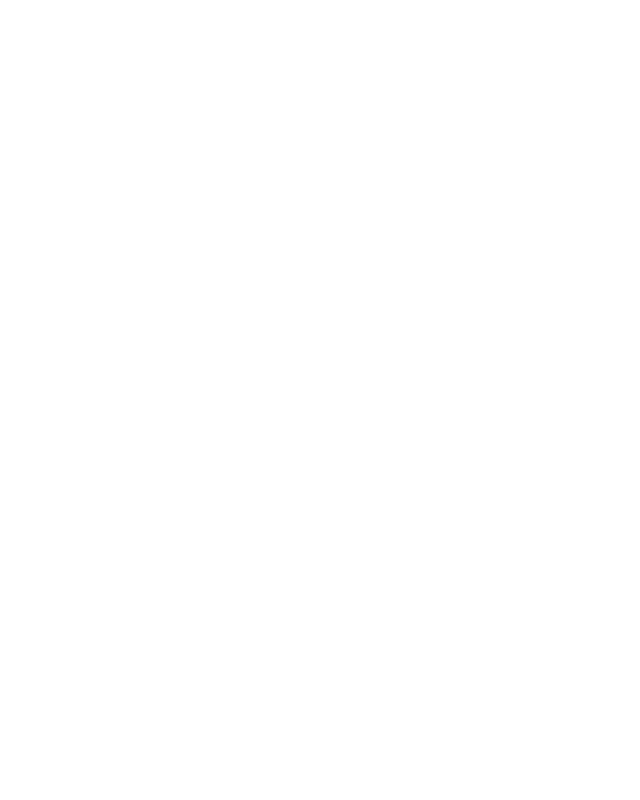
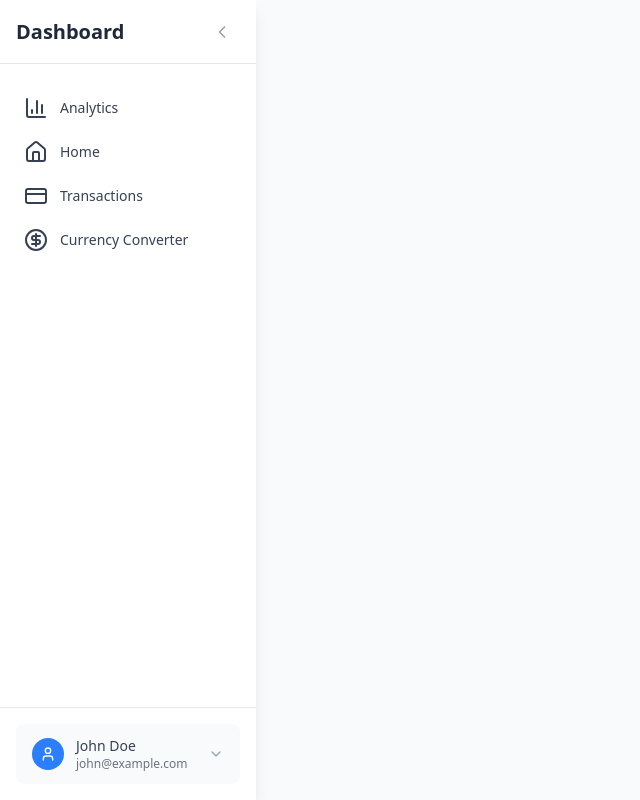
Before and after one commit to MiguelRomero01/my-money-app, a React (Vite) app: page /home in a window 1280 px wide. Before the commit this address had no page. Shown: the whole page, without its empty margins (0-640 px from the left). Built offline with nearby package versions, Linux system fonts and the light colour scheme.

Commit message:
navbar implementation

```diff
--- a/src/App.tsx
+++ b/src/App.tsx
@@ -1,7 +1,7 @@
 import { BrowserRouter as Router, Routes, Route } from 'react-router-dom';
-import RegisterForm from '@features/auth/registerForm';
 import AuthPage from '@pages/authPage';
 import { AuthProvider } from '@helpers/contexts/AuthContext';
+import HomePage from '@pages/home';
 
 function App() {
   return (
@@ -9,7 +9,7 @@
       <Router>
         <Routes>
           <Route path="/" element={<AuthPage />} />
-          <Route path="/register" element={<RegisterForm />} />
+          <Route path="/home" element={<HomePage />} />
         </Routes>
       </Router>
     </AuthProvider>
--- a/src/components/navbar.tsx
+++ b/src/components/navbar.tsx
@@ -0,0 +1,191 @@
+import React, { useState, useRef, useEffect } from 'react';
+import { ChevronDown, User, Menu, X, ChevronLeft, ChevronRight, SunMoon } from 'lucide-react';
+
+// Import navigationItems and menuItems where are icons and types
+import { navigationItems, menuItems } from '@helpers/types/navbar/navbarTypes';
+
+const AsideDropdownMenu: React.FC = () => {
+  const [isOpen, setIsOpen] = useState(false);
+  const [isMobileMenuOpen, setIsMobileMenuOpen] = useState(false);
+  const [isCollapsed, setIsCollapsed] = useState(false);
+  const dropdownRef = useRef<HTMLDivElement>(null);
+
+  // Close dropdown when clicking outside
+  useEffect(() => {
+    const handleClickOutside = (event: MouseEvent) => {
+      if (dropdownRef.current && !dropdownRef.current.contains(event.target as Node)) {
+        setIsOpen(false);
+      }
+    };
+
+    document.addEventListener('mousedown', handleClickOutside);
+    return () => document.removeEventListener('mousedown', handleClickOutside);
+  }, []);
+
+  // Close dropdown when collapsing sidebar
+  useEffect(() => {
+    if (isCollapsed) {
+      setIsOpen(false);
+    }
+  }, [isCollapsed]);
+
+  return (
+    <div className="flex min-h-screen bg-gray-50">
+      {/* Aside Navigation */}
+      <aside
+        className={`fixed inset-y-0 left-0 z-50 transform bg-white shadow-lg transition-all duration-300 ease-in-out lg:static lg:inset-0 lg:translate-x-0 ${
+          isMobileMenuOpen ? 'translate-x-0' : '-translate-x-full'
+        } ${isCollapsed ? 'lg:w-16' : 'lg:w-64'} w-64`}
+      >
+        {/* Header */}
+        <div className="flex h-16 items-center justify-between border-b border-gray-200 px-4">
+          {!isCollapsed && (
+            <h1 className="hidden text-xl font-bold text-gray-800 lg:block">Dashboard</h1>
+          )}
+          <h1 className="text-xl font-bold text-gray-800 lg:hidden">Dashboard</h1>
+
+          {/* Desktop collapse button */}
+          <button
+            onClick={() => setIsCollapsed(!isCollapsed)}
+            className="hidden rounded-md p-2 text-gray-400 hover:bg-gray-100 hover:text-gray-600 lg:flex"
+            title={isCollapsed ? 'Open Menu' : 'Close Menu'}
+          >
+            {isCollapsed ? <ChevronRight size={20} /> : <ChevronLeft size={20} />}
+          </button>
+
+          {/* Mobile close button */}
+          <button
+            onClick={() => setIsMobileMenuOpen(false)}
+            className="rounded-md p-2 text-gray-400 hover:bg-gray-100 hover:text-gray-600 lg:hidden"
+          >
+            <X size={20} />
+          </button>
+        </div>
+
+        {/* Navigation */}
+        <nav className="mt-6 px-3">
+          <ul className="space-y-1">
+            {navigationItems.map((item, index) => (
+              <li key={index}>
+                <a
+                  href={`#${item.label.toLowerCase()}`}
+                  className="group flex items-center rounded-md px-3 py-2 text-sm font-medium text-gray-700 transition-colors duration-150 hover:bg-gray-100 hover:text-gray-900"
+                  title={isCollapsed ? item.label : ''}
+                >
+                  <span className="mr-3 flex-shrink-0 text-lg">{item.icon}</span>
+                  <span className={`transition-all duration-300 ${isCollapsed ? 'lg:hidden' : ''}`}>
+                    {item.label}
+                  </span>
+                  {isCollapsed && (
+                    <span className="invisible absolute left-full z-50 ml-2 hidden rounded bg-gray-800 px-2 py-1 text-xs whitespace-nowrap text-white opacity-0 transition-all duration-200 group-hover:visible group-hover:opacity-100 lg:block">
+                      {item.label}
+                    </span>
+                  )}
+                </a>
+              </li>
+            ))}
+          </ul>
+        </nav>
+
+        {/* User Profile Dropdown */}
+        <div className="absolute right-0 bottom-0 left-0 border-t border-gray-200 p-4">
+          <div className="relative" ref={dropdownRef}>
+            <button
+              onClick={() => !isCollapsed && setIsOpen(!isOpen)}
+              className={`group flex w-full items-center rounded-lg bg-gray-50 px-4 py-3 text-sm font-medium text-gray-700 transition-colors duration-150 hover:bg-gray-100 ${
+                isCollapsed ? 'justify-center lg:px-2' : 'justify-between'
+              }`}
+              title={isCollapsed ? 'John Doe' : ''}
+            >
+              <div
+                className={`flex items-center ${isCollapsed ? 'lg:justify-center' : 'space-x-3'}`}
+              >
+                <div className="flex h-8 w-8 flex-shrink-0 items-center justify-center rounded-full bg-blue-500">
+                  <User size={16} className="text-white" />
+                </div>
+                <div
+                  className={`text-left transition-all duration-300 ${isCollapsed ? 'lg:hidden' : ''}`}
+                >
+                  <p className="text-sm font-medium">John Doe</p>
+                  <p className="text-xs text-gray-500">john@example.com</p>
+                </div>
+              </div>
+              {!isCollapsed && (
+                <ChevronDown
+                  size={16}
+                  className={`text-gray-400 transition-transform duration-200 ${
+                    isOpen ? 'rotate-180' : ''
+                  }`}
+                />
+              )}
+
+              {isCollapsed && (
+                <div className="invisible absolute left-full z-50 ml-2 hidden rounded bg-gray-800 px-3 py-2 text-xs whitespace-nowrap text-white opacity-0 transition-all duration-200 group-hover:visible group-hover:opacity-100 lg:block">
+                  <div>John Doe</div>
+                  <div className="text-gray-300">john@example.com</div>
+                </div>
+              )}
+            </button>
+
+            {/* Dropdown Menu */}
+            <div
+              className={`absolute right-0 bottom-full left-0 mb-2 origin-bottom rounded-lg border border-gray-200 bg-white shadow-lg transition-all duration-200 ${
+                isOpen && !isCollapsed
+                  ? 'translate-y-0 scale-100 opacity-100'
+                  : 'pointer-events-none translate-y-2 scale-95 opacity-0'
+              }`}
+            >
+              <div className="py-2">
+                {menuItems.map((item, index) => {
+                  const Icon = item.icon;
+                  return (
+                    <button
+                      key={index}
+                      className={`flex w-full items-center px-4 py-2 text-sm transition-colors duration-150 ${
+                        item.danger
+                          ? 'text-red-600 hover:bg-red-50 hover:text-red-700'
+                          : 'text-gray-700 hover:bg-gray-50 hover:text-gray-900'
+                      }`}
+                      onClick={() => {
+                        setIsOpen(false);
+                        item.onclick();
+                      }}
+                    >
+                      <Icon size={16} className="mr-3" />
+                      {item.label}
+                    </button>
+                  );
+                })}
+              </div>
+            </div>
+          </div>
+        </div>
+      </aside>
+
+      {/* Mobile overlay */}
+      {isMobileMenuOpen && (
+        <div
+          className="bg-opacity-50 fixed inset-0 z-40 bg-black lg:hidden"
+          onClick={() => setIsMobileMenuOpen(false)}
+        />
+      )}
+
+      {/* Main Content */}
+      <div
+        className={`flex-1 transition-all duration-300 ${isCollapsed ? 'lg:ml-16' : 'lg:ml-64'} lg:ml-0`}
+      >
+        {/* Mobile menu button */}
+        <div className="flex h-16 items-center justify-between border-b border-gray-200 bg-white px-4 shadow-sm lg:hidden">
+          <button
+            onClick={() => setIsMobileMenuOpen(true)}
+            className="rounded-md p-2 text-gray-400 hover:bg-gray-100 hover:text-gray-600"
+          >
+            <Menu size={20} />
+          </button>
+        </div>
+      </div>
+    </div>
+  );
+};
+
+export default AsideDropdownMenu;
--- /dev/null
+++ b/src/helpers/types/navbar/navbarTypes.tsx
@@ -0,0 +1,26 @@
+import { ChartColumn, CircleDollarSign, CreditCard, House, LogOut, Settings } from 'lucide-react';
+
+export const navigationItems = [
+  { label: 'Analytics', icon: <ChartColumn /> },
+  { label: 'Home', icon: <House /> },
+  { label: 'Transactions', icon: <CreditCard /> },
+  { label: 'Currency Converter', icon: <CircleDollarSign /> },
+];
+
+export const menuItems = [
+  {
+    icon: Settings,
+    label: 'Settings',
+    onclick: () => {
+      console.log('hola');
+    },
+  },
+  {
+    icon: LogOut,
+    label: 'Sign Out',
+    onclick: () => {
+      console.log('hola2');
+    },
+    danger: true,
+  },
+];
--- a/src/pages/home.tsx
+++ b/src/pages/home.tsx
@@ -0,0 +1,7 @@
+import AsideDropDownMenu from '@components/navbar';
+
+const HomePage = () => {
+  return <AsideDropDownMenu />;
+};
+
+export default HomePage;
```
